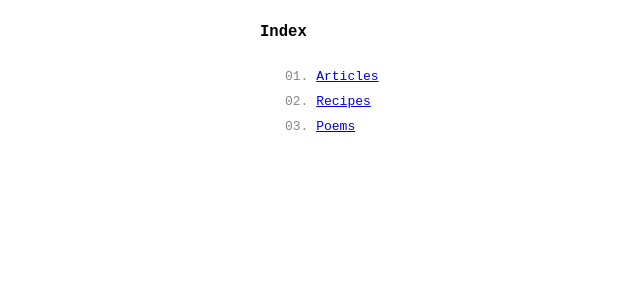
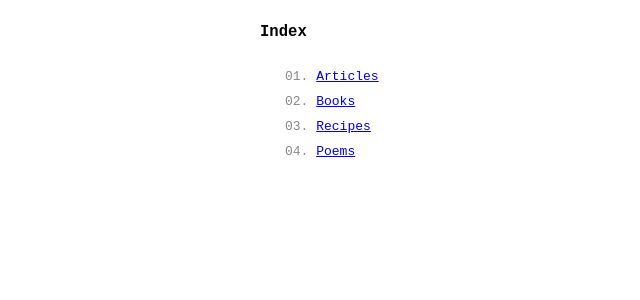
Before and after one commit to mkipling/p, a Jekyll site: the page built from index.md, in a window 1280 px wide. Shown: the top 300 px of the page, without its empty margins (68-708 px from the left). Built offline with Jekyll 4.4.1, drawn with Linux system fonts in a browser that asks for light colours.

Commit message:
Update index.md

```diff
--- a/index.md
+++ b/index.md
@@ -4,6 +4,7 @@ title: "Index"
 
 <ul class="index">
 <li><a href="/a">Articles</a></li>
+<li><a href="/b">Books</a></li>
 <li><a href="/r">Recipes</a></li>
 <li><a href="/p">Poems</a></li>
 </ul>
```
